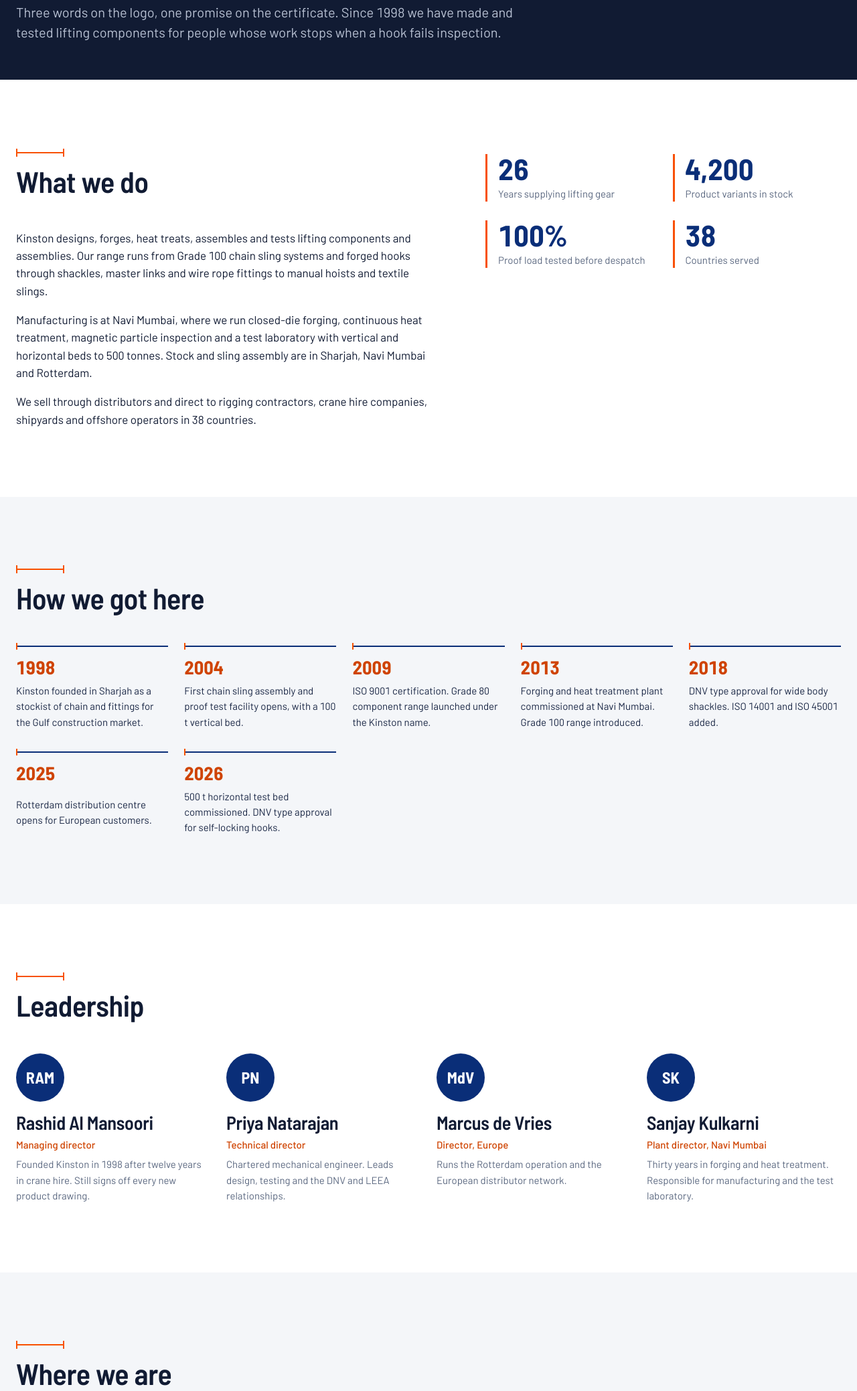
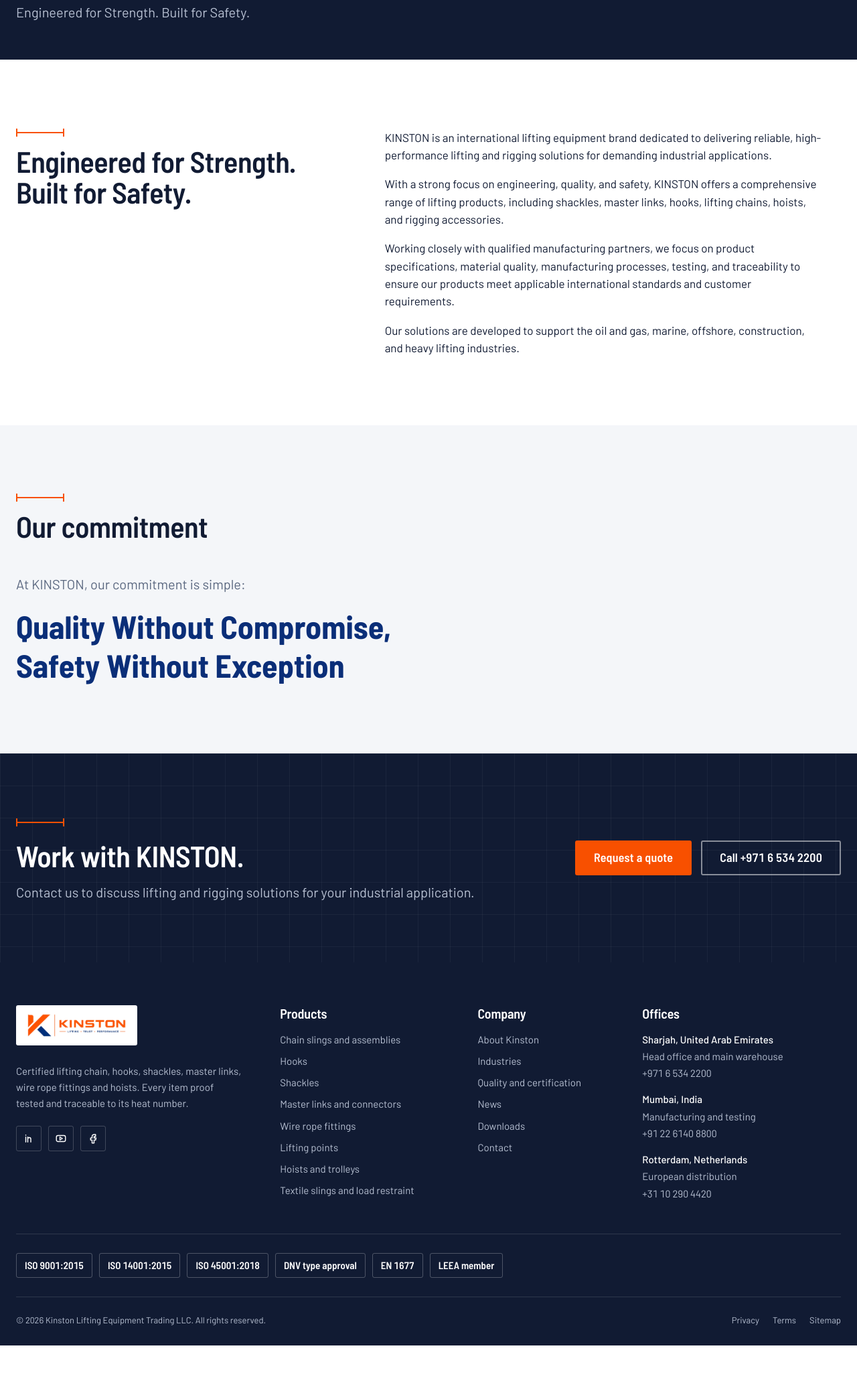
Before and after one commit to QuantumArc-Technologies/kinston-website, an Astro site: page /about in a window 1280 px wide. Shown: the part 279-2356 px from the top of the page at 67% size. After the commit the page ends 2288 px from the top, so only its background shows below. Built offline with nearby package versions, Linux system fonts and the light colour scheme; Astro itself is replaced by a stand-in of ours.

Commit message:
Update About page with KINSTON brand introduction

```diff
--- a/src/pages/about.astro
+++ b/src/pages/about.astro
@@ -3,112 +3,45 @@ import Base from '../layouts/Base.astro';
 import Breadcrumb from '../components/Breadcrumb.astro';
 import SectionHeading from '../components/SectionHeading.astro';
 import CtaBand from '../components/CtaBand.astro';
-import { site, offices, stats } from '../data/site';
 import { breadcrumbLd } from '../lib/seo';
 
 const crumbs = [{ name: 'Home', href: '/' }, { name: 'About', href: '/about' }];
-const timeline = [
-  { year: '1998', text: 'Kinston founded in Sharjah as a stockist of chain and fittings for the Gulf construction market.' },
-  { year: '2004', text: 'First chain sling assembly and proof test facility opens, with a 100 t vertical bed.' },
-  { year: '2009', text: 'ISO 9001 certification. Grade 80 component range launched under the Kinston name.' },
-  { year: '2013', text: 'Forging and heat treatment plant commissioned at Navi Mumbai. Grade 100 range introduced.' },
-  { year: '2018', text: 'DNV type approval for wide body shackles. ISO 14001 and ISO 45001 added.' },
-  { year: '2025', text: 'Rotterdam distribution centre opens for European customers.' },
-  { year: '2026', text: '500 t horizontal test bed commissioned. DNV type approval for self-locking hooks.' },
-];
-const leaders = [
-  { name: 'Rashid Al Mansoori', role: 'Managing director', bio: 'Founded Kinston in 1998 after twelve years in crane hire. Still signs off every new product drawing.' },
-  { name: 'Priya Natarajan', role: 'Technical director', bio: 'Chartered mechanical engineer. Leads design, testing and the DNV and LEEA relationships.' },
-  { name: 'Marcus de Vries', role: 'Director, Europe', bio: 'Runs the Rotterdam operation and the European distributor network.' },
-  { name: 'Sanjay Kulkarni', role: 'Plant director, Navi Mumbai', bio: 'Thirty years in forging and heat treatment. Responsible for manufacturing and the test laboratory.' },
-];
 ---
-<Base title="About Kinston Lifting" description={`${site.name} has manufactured and supplied certified lifting components since ${site.founded}. Offices in Sharjah, Navi Mumbai and Rotterdam. Learn about our history, people and facilities.`} path="/about" jsonLd={[breadcrumbLd(crumbs)]}>
+<Base title="About KINSTON" description="KINSTON is an international lifting equipment brand delivering reliable, high-performance lifting and rigging solutions for demanding industrial applications." path="/about" jsonLd={[breadcrumbLd(crumbs)]}>
   <section class="page-head bg-ink">
     <div class="wrap">
       <Breadcrumb items={crumbs} light />
-      <h1>Lifting, trust, performance</h1>
-      <p class="lede">Three words on the logo, one promise on the certificate. Since 1998 we have made and tested lifting components for people whose work stops when a hook fails inspection.</p>
+      <h1>About KINSTON</h1>
+      <p class="lede">Engineered for Strength. Built for Safety.</p>
     </div>
   </section>
 
   <section class="section">
-    <div class="wrap two">
+    <div class="wrap about-intro">
+      <SectionHeading title="Engineered for Strength. Built for Safety." />
       <div class="prose">
-        <SectionHeading title="What we do" />
-        <p>Kinston designs, forges, heat treats, assembles and tests lifting components and assemblies. Our range runs from Grade 100 chain sling systems and forged hooks through shackles, master links and wire rope fittings to manual hoists and textile slings.</p>
-        <p>Manufacturing is at Navi Mumbai, where we run closed-die forging, continuous heat treatment, magnetic particle inspection and a test laboratory with vertical and horizontal beds to 500 tonnes. Stock and sling assembly are in Sharjah, Navi Mumbai and Rotterdam.</p>
-        <p>We sell through distributors and direct to rigging contractors, crane hire companies, shipyards and offshore operators in 38 countries.</p>
+        <p>KINSTON is an international lifting equipment brand dedicated to delivering reliable, high-performance lifting and rigging solutions for demanding industrial applications.</p>
+        <p>With a strong focus on engineering, quality, and safety, KINSTON offers a comprehensive range of lifting products, including shackles, master links, hooks, lifting chains, hoists, and rigging accessories.</p>
+        <p>Working closely with qualified manufacturing partners, we focus on product specifications, material quality, manufacturing processes, testing, and traceability to ensure our products meet applicable international standards and customer requirements.</p>
+        <p>Our solutions are developed to support the oil and gas, marine, offshore, construction, and heavy lifting industries.</p>
       </div>
-      <ul class="stats">
-        {stats.map((s) => <li><strong>{s.value}</strong><span>{s.label}</span></li>)}
-      </ul>
     </div>
   </section>
 
   <section class="section bg-paper">
-    <div class="wrap">
-      <SectionHeading title="How we got here" />
-      <ol class="timeline">
-        {timeline.map((t) => (
-          <li><span class="year">{t.year}</span><p>{t.text}</p></li>
-        ))}
-      </ol>
+    <div class="wrap commitment">
+      <SectionHeading title="Our commitment" />
+      <p class="lede">At KINSTON, our commitment is simple:</p>
+      <p class="promise">Quality Without Compromise,<br />Safety Without Exception</p>
     </div>
   </section>
 
-  <section class="section">
-    <div class="wrap">
-      <SectionHeading title="Leadership" />
-      <ul class="grid cols-4 leaders">
-        {leaders.map((l) => (
-          <li>
-            <div class="avatar" aria-hidden="true">{l.name.split(' ').map((n) => n[0]).join('')}</div>
-            <h3>{l.name}</h3>
-            <p class="role">{l.role}</p>
-            <p class="muted small">{l.bio}</p>
-          </li>
-        ))}
-      </ul>
-    </div>
-  </section>
-
-  <section class="section bg-paper">
-    <div class="wrap">
-      <SectionHeading title="Where we are" />
-      <ul class="grid cols-3">
-        {offices.map((o) => (
-          <li class="office">
-            <h3>{o.city}</h3>
-            <p class="role">{o.role}</p>
-            <address>{o.address.map((l) => <span>{l}</span>)}</address>
-            <a href={`tel:${o.phone.replace(/\s/g, '')}`}>{o.phone}</a>
-            <a href={`mailto:${o.email}`}>{o.email}</a>
-          </li>
-        ))}
-      </ul>
-    </div>
-  </section>
-  <CtaBand title="Work with us." body="Distributor enquiries, bespoke assemblies and framework agreements all start with a conversation." />
+  <CtaBand title="Work with KINSTON." body="Contact us to discuss lifting and rigging solutions for your industrial application." />
 </Base>
 
 <style>
-  .two { display: grid; grid-template-columns: 1.2fr 1fr; gap: 64px; align-items: start; }
-  .stats { display: grid; grid-template-columns: 1fr 1fr; gap: 28px; padding-top: 8px; }
-  .stats li { display: grid; gap: 4px; padding-left: 16px; border-left: 3px solid var(--orange); }
-  .stats strong { font-family: var(--font-display); font-weight: 700; font-size: 2.75rem; line-height: 1; color: var(--navy); }
-  .stats span { font-size: var(--t-sm); color: var(--steel); }
-  .timeline { display: grid; grid-template-columns: repeat(auto-fit, minmax(220px, 1fr)); gap: 32px 24px; }
-  .timeline li { display: grid; gap: 10px; padding-top: 16px; border-top: 2px solid var(--navy); position: relative; }
-  .timeline li::before { content: ''; position: absolute; top: -6px; left: 0; width: 2px; height: 10px; background: var(--orange); }
-  .year { font-family: var(--font-display); font-weight: 700; font-size: 1.75rem; color: var(--orange-dark); line-height: 1; }
-  .timeline p { font-size: var(--t-sm); color: var(--ink-2); }
-  .leaders li { display: grid; gap: 6px; align-content: start; }
-  .avatar { width: 72px; height: 72px; border-radius: 50%; background: var(--navy); color: var(--white); display: grid; place-items: center; font-family: var(--font-display); font-weight: 700; font-size: 1.5rem; margin-bottom: 10px; }
-  .role { color: var(--orange-dark); font-weight: 500; font-size: var(--t-sm); }
-  .office { display: grid; gap: 6px; background: var(--white); border: 1px solid var(--zinc); padding: 24px; border-radius: var(--radius); }
-  .office address { font-style: normal; display: grid; color: var(--steel); margin: 8px 0; }
-  .office a { color: var(--navy); font-weight: 500; }
-  @media (max-width: 900px) { .two { grid-template-columns: 1fr; gap: 40px; } }
-  @media (max-width: 480px) { .stats { grid-template-columns: 1fr; } }
+  .about-intro { display: grid; grid-template-columns: 1fr 1.4fr; gap: 64px; align-items: start; }
+  .commitment .lede { margin-bottom: 20px; }
+  .promise { font-family: var(--font-display); font-weight: 700; font-size: clamp(1.75rem, 4vw, 3rem); line-height: 1.2; color: var(--navy); }
+  @media (max-width: 900px) { .about-intro { grid-template-columns: 1fr; gap: 0; } }
 </style>
```
